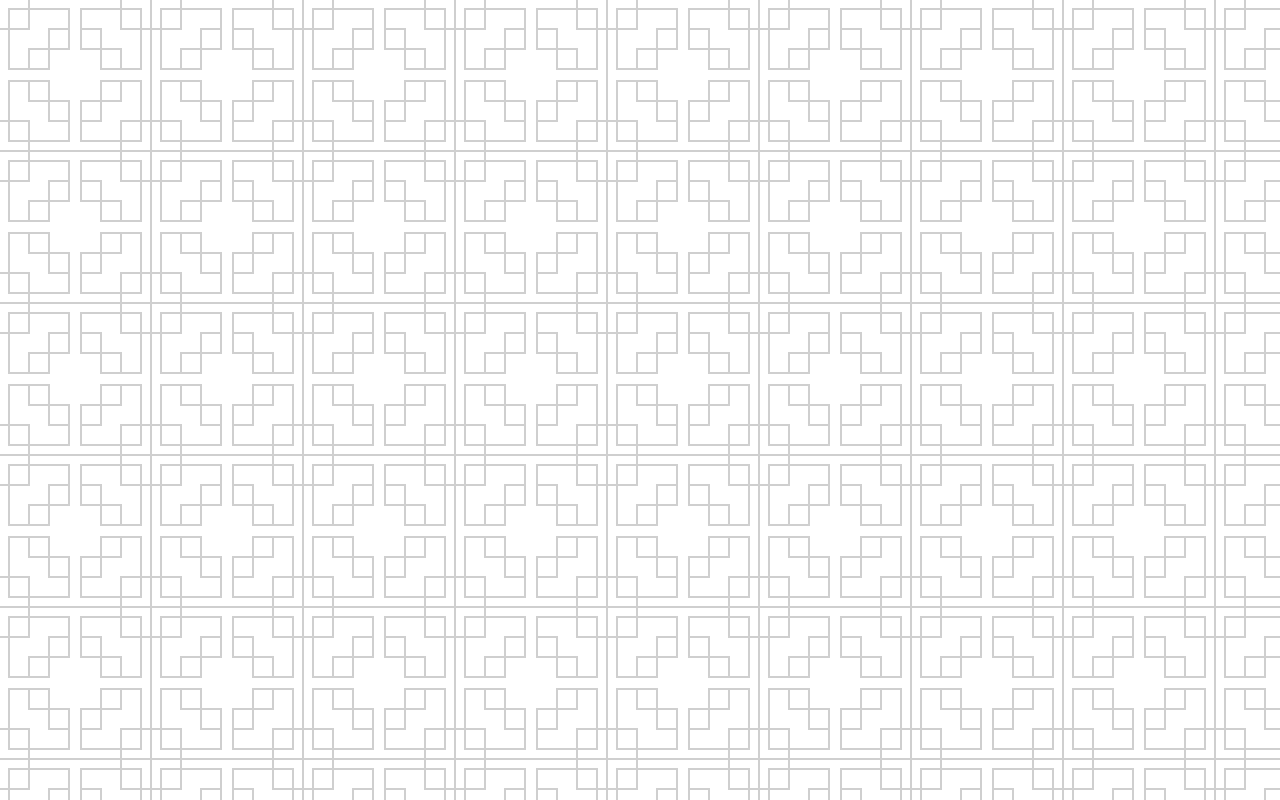
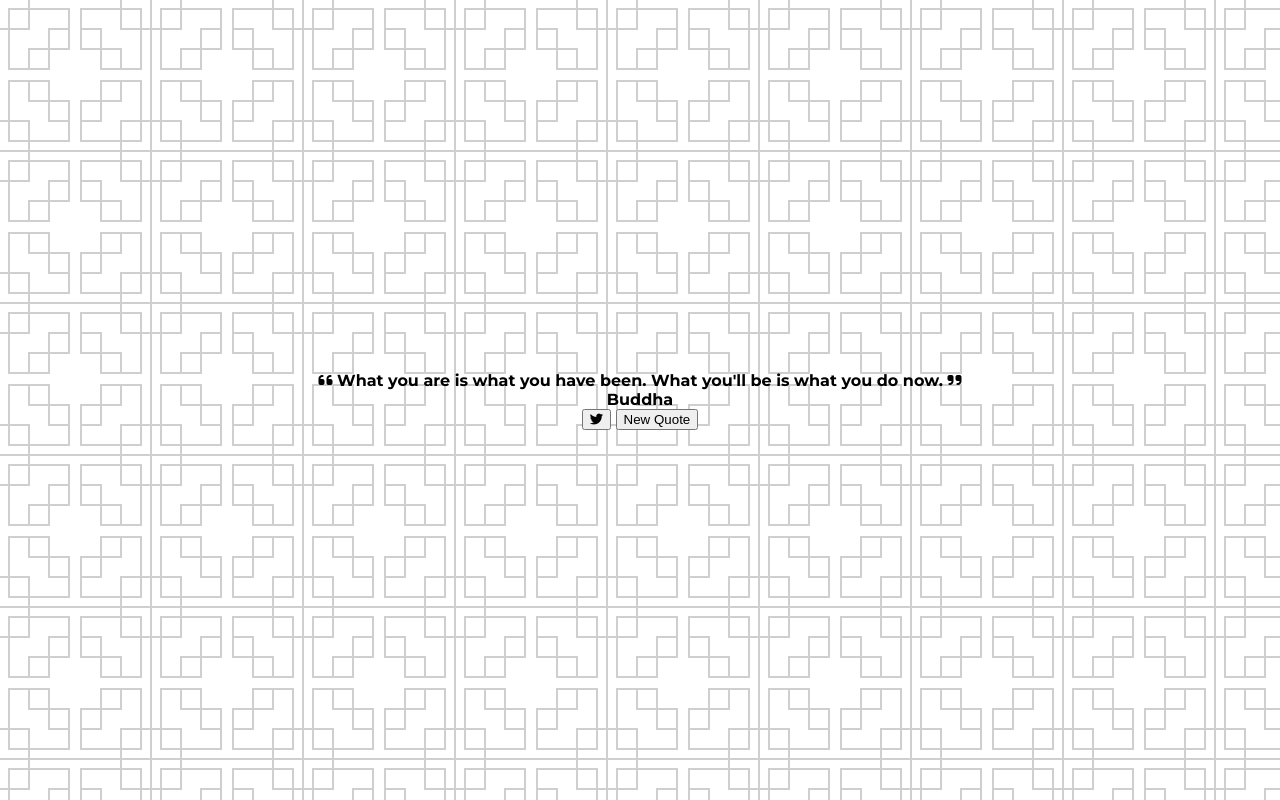
Before and after one commit to shoudto/quote-generator, a plain HTML site: page index.html in a window 1280 px wide. Drawn offline with Linux system fonts and the light colour scheme.

Commit message:
added button and quote

```diff
--- a/index.html
+++ b/index.html
@@ -12,6 +12,31 @@
 
 </head>
 <body>
+    <!-- quote container -->
+    <div class="quote-container" id="quote-container">
+        <!-- Quote -->
+        <div class="quote-text">
+            <i class="fas fa-quote-left"></i>
+            <span id="quote">What you are is what you have been. What you'll be is what you do now.</span>
+            <i class="fas fa-quote-right"></i>
+        </div>
 
+        <!-- Author -->
+        <div class="quote-author">
+            <span id="author">Buddha</span>
+        </div>
+
+        <!-- Buttons -->
+        <div class="button-container">
+            <button class="twitter-button" id="twitter" title="Tweet This!">
+                <i class="fab fa-twitter"></i>
+            </button>
+            <button id="new-quote">New Quote</button>
+        </div>
+    </div>
+
+
+    <!-- script -->
+    <script src="./script.js"></script>
 </body>
 </html>
```
